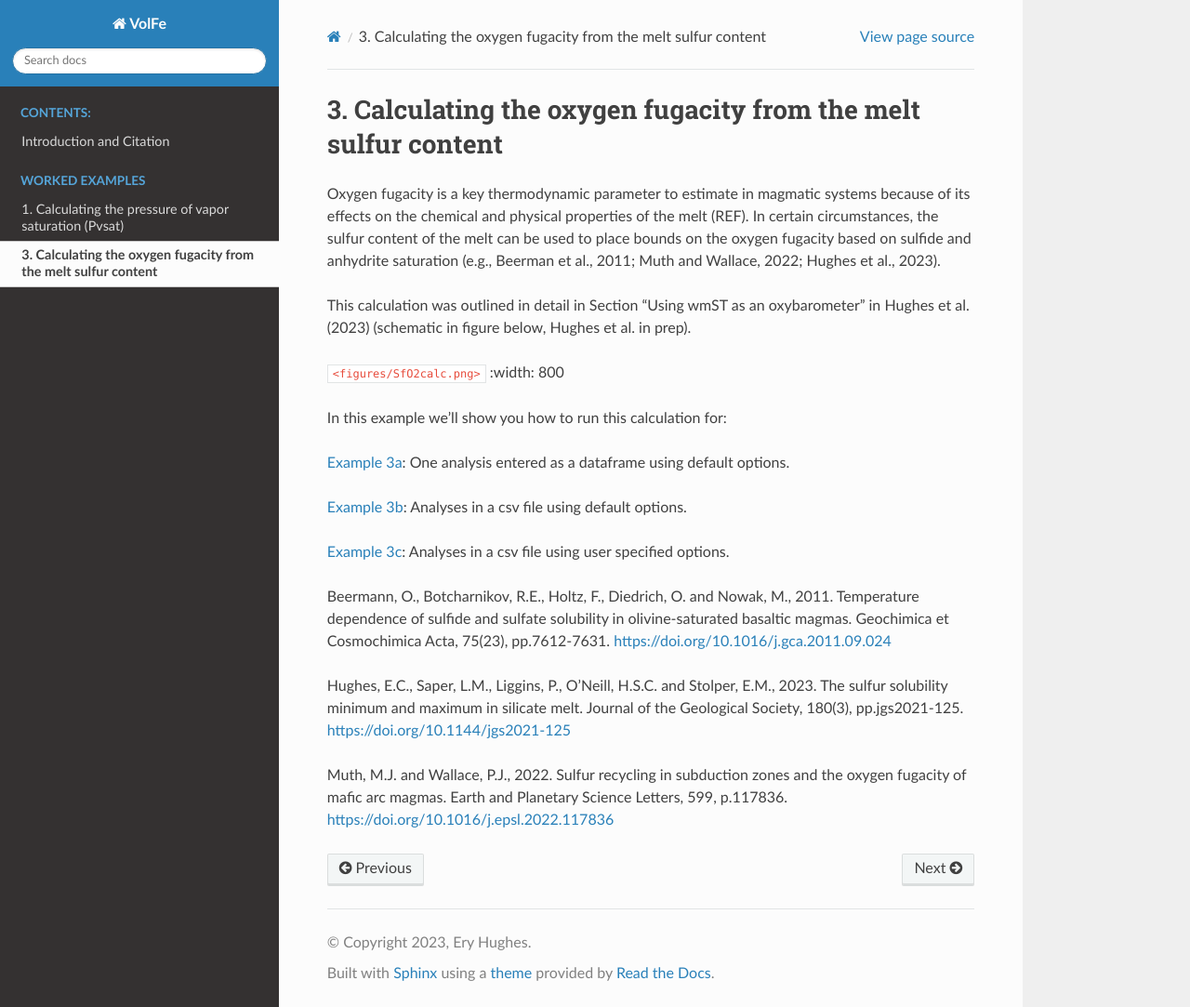
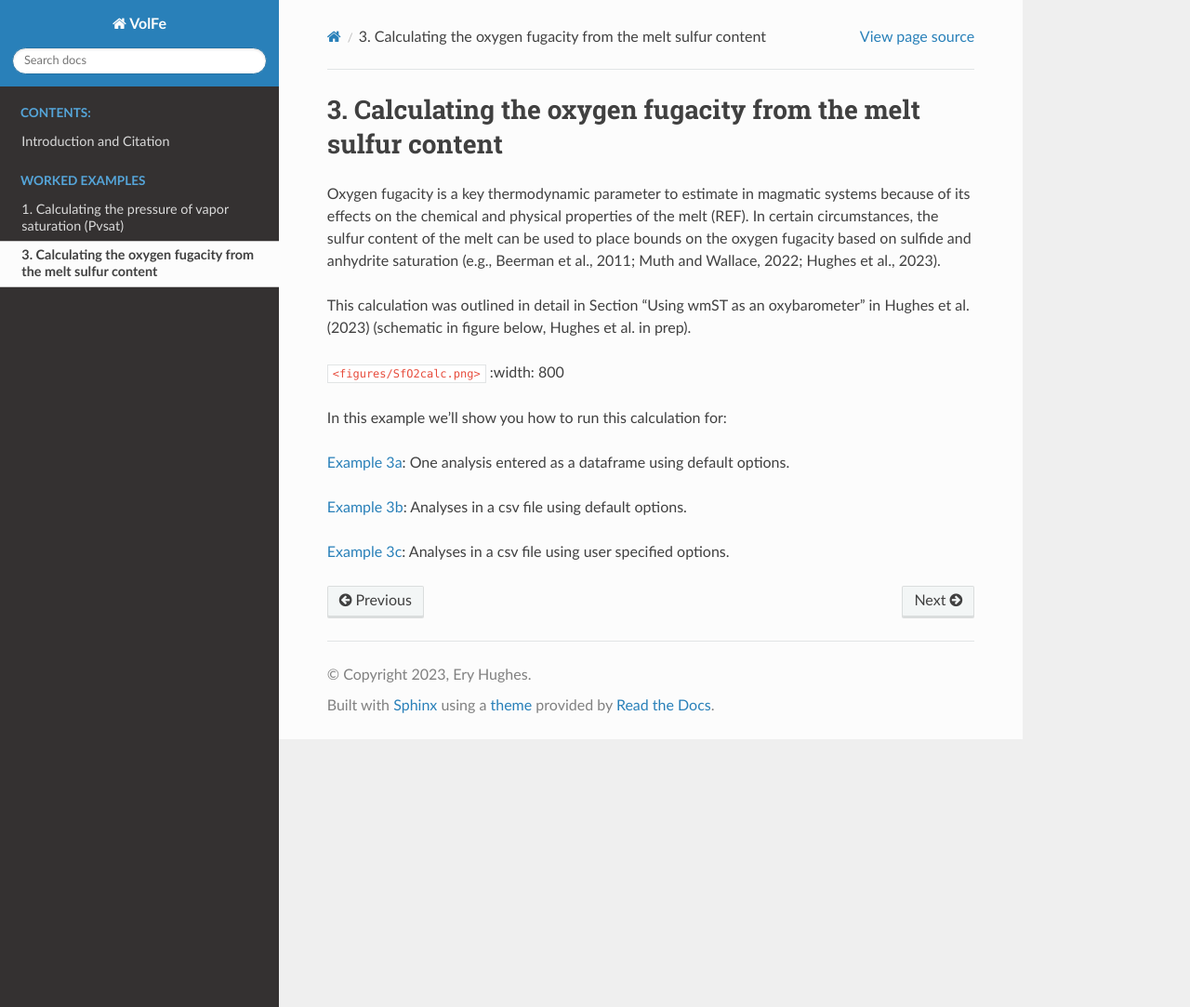
Before and after one commit to eryhughes/VolFe, a Sphinx documentation site: the page built from docs/worked_example_oxys.rst, in a window 1280 px wide and 1083 px high. Shown: the whole window at 93% size. Built offline with Sphinx 7.4.7 and the Read the Docs theme 2.0.0, drawn with Linux system fonts in a browser that asks for light colours; cross-references to code outside the pages are shown as plain code.

```diff
--- a/docs/worked_example_oxys.rst
+++ b/docs/worked_example_oxys.rst
@@ -16,9 +16,3 @@ In this example we'll show you how to run this calculation for:
 :doc:`Example 3b <Examples/3b. SfO2 csv>`: Analyses in a csv file using default options.
 
 :doc:`Example 3c <Examples/3c. SfO2 user_opt>`: Analyses in a csv file using user specified options.
-
-Beermann, O., Botcharnikov, R.E., Holtz, F., Diedrich, O. and Nowak, M., 2011. Temperature dependence of sulfide and sulfate solubility in olivine-saturated basaltic magmas. Geochimica et Cosmochimica Acta, 75(23), pp.7612-7631. https://doi.org/10.1016/j.gca.2011.09.024
-
-Hughes, E.C., Saper, L.M., Liggins, P., O'Neill, H.S.C. and Stolper, E.M., 2023. The sulfur solubility minimum and maximum in silicate melt. Journal of the Geological Society, 180(3), pp.jgs2021-125. https://doi.org/10.1144/jgs2021-125
-
-Muth, M.J. and Wallace, P.J., 2022. Sulfur recycling in subduction zones and the oxygen fugacity of mafic arc magmas. Earth and Planetary Science Letters, 599, p.117836. https://doi.org/10.1016/j.epsl.2022.117836
--- a/docs/worked_example_pvsat.rst
+++ b/docs/worked_example_pvsat.rst
@@ -18,7 +18,3 @@ In this example we'll show you how to run this calculation for:
 :doc:`Example 1b <Examples/1b. pvsat csv>`: Analyses in a csv file using default options.
 
 :doc:`Example 1c <Examples/1c. pvsat user_opt>`: Analyses in a csv file using user specified options.
-
-*References*
-
-Hughes, E.C., Liggins, P., Saper, L. and M. Stolper, E., 2024. The efects of oxygen fugacity and sulfur on the pressure of vapor-saturation of magma. American Mineralogist, 109(3), pp.422-438. https://doi.org/10.2138/am-2022-8739
```
Also changed, not shown: docs/references.rst (added, +19 -0 lines), docs/Examples/1a. pvsat 1MI_df.ipynb, docs/Examples/1b. pvsat csv.ipynb, docs/Examples/1c. pvsat user_opt.ipynb, docs/Examples/3a. SfO2 1MI_df.ipynb, docs/Examples/3b. SfO2 csv.ipynb, docs/Examples/3c. SfO2 user_opt.ipynb.
